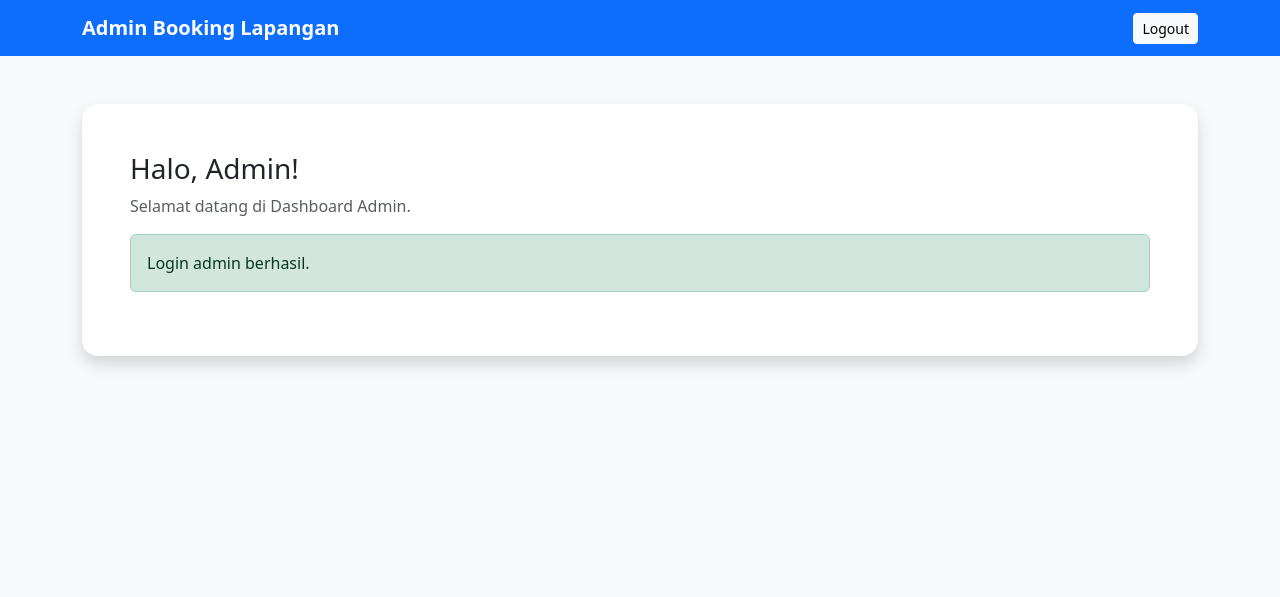
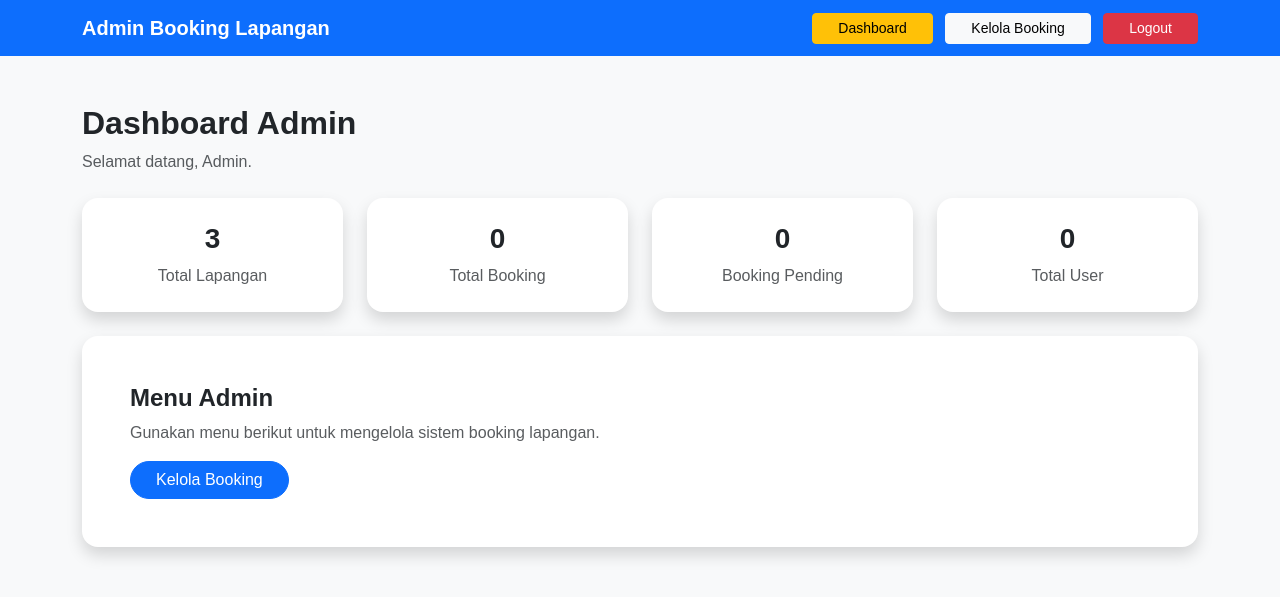
Before and after one commit to AyatAkras/Booking-Lapangan, a PHP site: page /admin/dashboard.php in a window 1280 px wide. Shown: the top 597 px of the page. Run offline with PHP 8.4, Linux system fonts and the light colour scheme; a user stored in the database is signed in; data comes from the database, SQL or seed files in the repository; data that the repository does not hold is empty.

Commit message:
Meng-Update dashboard admin

```diff
--- a/admin/dashboard.php
+++ b/admin/dashboard.php
@@ -1,10 +1,16 @@
 <?php
 session_start();
+include '../config/database.php';
 
 if (!isset($_SESSION['role']) || $_SESSION['role'] != 'admin') {
     header("Location: ../login.php?pesan=belum_login");
     exit;
 }
+
+$total_lapangan = mysqli_num_rows(mysqli_query($conn, "SELECT * FROM lapangan"));
+$total_booking = mysqli_num_rows(mysqli_query($conn, "SELECT * FROM booking"));
+$total_pending = mysqli_num_rows(mysqli_query($conn, "SELECT * FROM booking WHERE status_booking='pending'"));
+$total_user = mysqli_num_rows(mysqli_query($conn, "SELECT * FROM users WHERE role='user'"));
 ?>
 
 <!DOCTYPE html>
@@ -15,26 +21,73 @@ if (!isset($_SESSION['role']) || $_SESSION['role'] != 'admin') {
     <title>Dashboard Admin</title>
 
     <link href="https://cdn.jsdelivr.net/npm/bootstrap@5.3.3/dist/css/bootstrap.min.css" rel="stylesheet">
+    <link rel="stylesheet" href="../asset/css/style.css">
 </head>
 
 <body class="bg-light">
 
 <nav class="navbar navbar-expand-lg navbar-dark bg-primary">
     <div class="container">
-        <a class="navbar-brand fw-bold" href="#">Admin Booking Lapangan</a>
-        <a href="../logout.php" class="btn btn-light btn-sm">Logout</a>
+        <a class="navbar-brand fw-bold" href="dashboard.php">Admin Booking Lapangan</a>
+
+        <div>
+            <a href="dashboard.php" class="btn btn-warning btn-sm me-2">Dashboard</a>
+            <a href="booking.php" class="btn btn-light btn-sm me-2">Kelola Booking</a>
+            <a href="../logout.php" class="btn btn-danger btn-sm">Logout</a>
+        </div>
     </div>
 </nav>
 
 <div class="container mt-5">
+    <h2 class="fw-bold mb-2">Dashboard Admin</h2>
+    <p class="text-muted mb-4">Selamat datang, <?php echo $_SESSION['nama']; ?>.</p>
+
+    <div class="row">
+        <div class="col-md-3 mb-4">
+            <div class="card shadow border-0 rounded-4">
+                <div class="card-body text-center p-4">
+                    <h3 class="fw-bold"><?php echo $total_lapangan; ?></h3>
+                    <p class="text-muted mb-0">Total Lapangan</p>
+                </div>
+            </div>
+        </div>
+
+        <div class="col-md-3 mb-4">
+            <div class="card shadow border-0 rounded-4">
+                <div class="card-body text-center p-4">
+                    <h3 class="fw-bold"><?php echo $total_booking; ?></h3>
+                    <p class="text-muted mb-0">Total Booking</p>
+                </div>
+            </div>
+        </div>
+
+        <div class="col-md-3 mb-4">
+            <div class="card shadow border-0 rounded-4">
+                <div class="card-body text-center p-4">
+                    <h3 class="fw-bold"><?php echo $total_pending; ?></h3>
+                    <p class="text-muted mb-0">Booking Pending</p>
+                </div>
+            </div>
+        </div>
+
+        <div class="col-md-3 mb-4">
+            <div class="card shadow border-0 rounded-4">
+                <div class="card-body text-center p-4">
+                    <h3 class="fw-bold"><?php echo $total_user; ?></h3>
+                    <p class="text-muted mb-0">Total User</p>
+                </div>
+            </div>
+        </div>
+    </div>
+
     <div class="card shadow border-0 rounded-4">
         <div class="card-body p-5">
-            <h3>Halo, <?php echo $_SESSION['nama']; ?>!</h3>
-            <p class="text-muted">Selamat datang di Dashboard Admin.</p>
+            <h4 class="fw-bold">Menu Admin</h4>
+            <p class="text-muted">Gunakan menu berikut untuk mengelola sistem booking lapangan.</p>
 
-            <div class="alert alert-success">
-                Login admin berhasil.
-            </div>
+            <a href="booking.php" class="btn btn-primary rounded-pill">
+                Kelola Booking
+            </a>
         </div>
     </div>
 </div>
```
